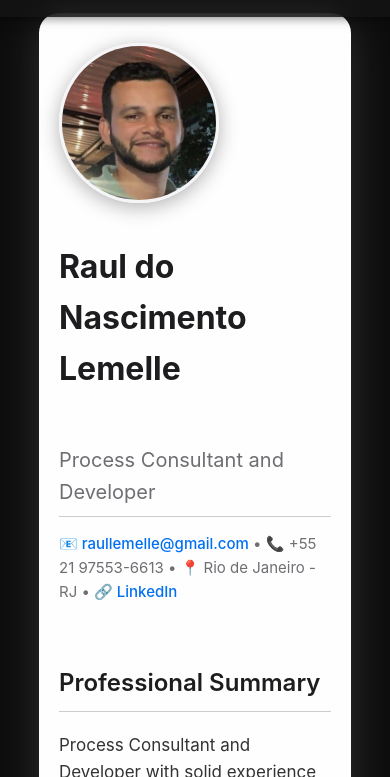
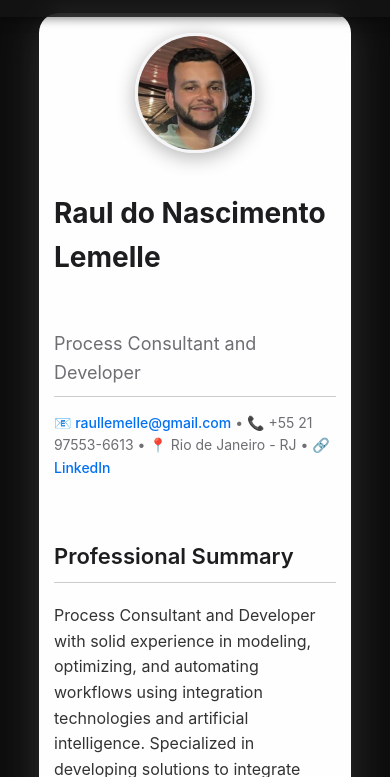
Before and after one commit to Raul-Lemelle/resume-raul-lemelle, a plain HTML site: page en/index.html in a window 390 px wide. Shown: the part 67-844 px from the top of the page. Drawn offline with Linux system fonts and the light colour scheme.

Commit message:
Update style.css

```diff
--- a/static/style.css
+++ b/static/style.css
@@ -166,3 +166,41 @@
   .section {
     margin-bottom: 40px;
   }
+
+@media (max-width: 768px) {
+  .profile-top {
+    flex-direction: column;
+    align-items: center;
+    text-align: center;
+  }
+
+  .profile-photo img {
+    width: 120px;
+    height: 120px;
+  }
+
+  .profile-header h1 {
+    font-size: 28px;
+  }
+
+  .headline {
+    font-size: 18px;
+  }
+
+  .contact-info p {
+    font-size: 14px;
+  }
+
+  .container {
+    width: 90%;
+    padding: 20px 15px;
+  }
+
+  h2 {
+    font-size: 22px;
+  }
+
+  p, li {
+    font-size: 16px;
+  }
+}
```
